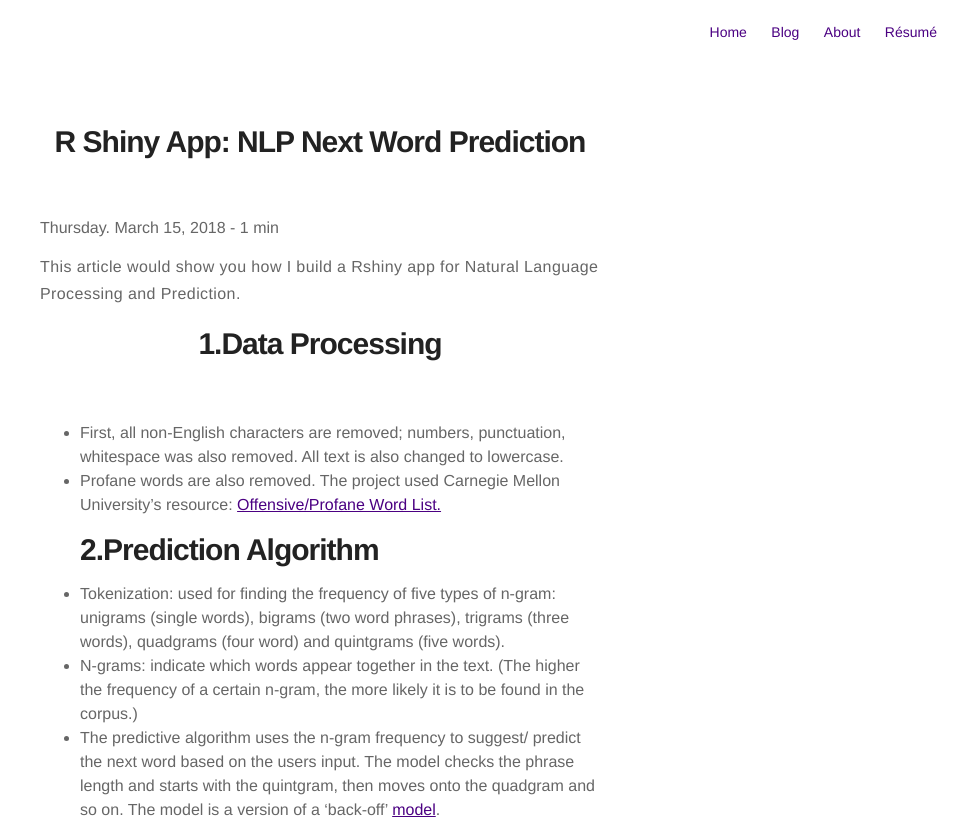
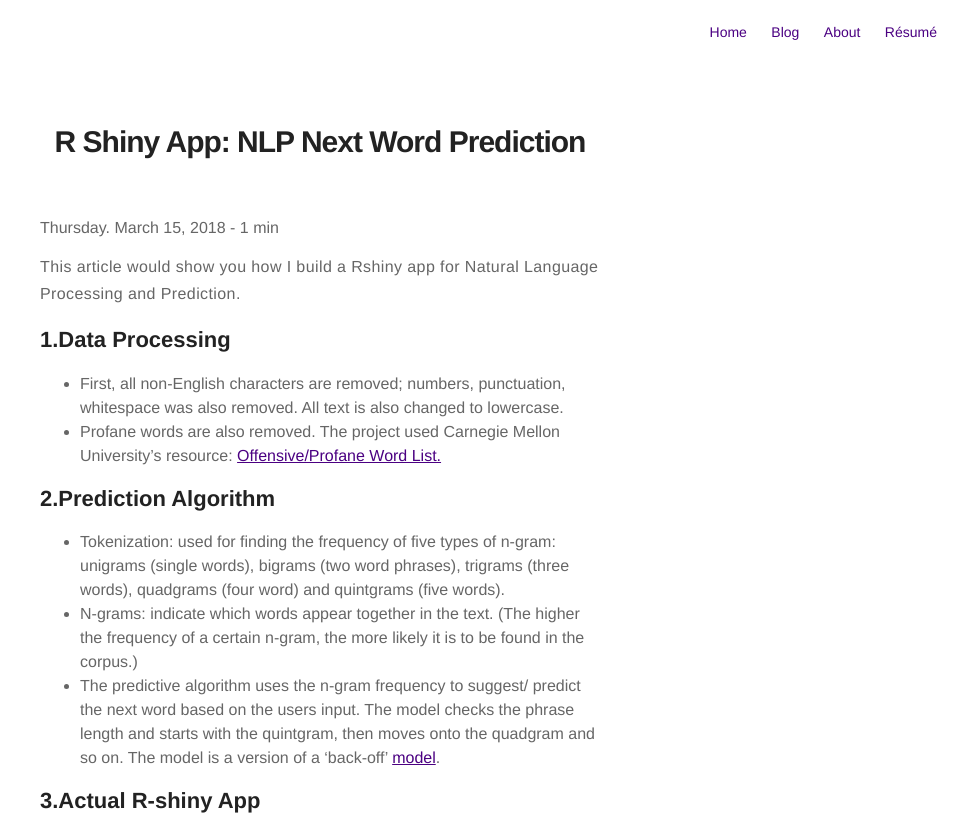
Before and after one commit to austinaoliu/austinaoliu.github.io, a Jekyll site: the page built from _posts/2018-03-10-NLP-RShiny-App.markdown, in a window 1280 px wide. Shown: the top 836 px of the page, without its empty margins (320-1280 px from the left). Built offline with Jekyll 4.4.1, drawn with Linux system fonts in a browser that asks for light colours.

```diff
--- a/_posts/2018-03-10-NLP-RShiny-App.markdown
+++ b/_posts/2018-03-10-NLP-RShiny-App.markdown
@@ -11,14 +11,17 @@ description: How can Natural Language Processing predict your next word
 
 This article would show you how I build a Rshiny app for Natural Language Processing and Prediction.
 
-# 1.Data Processing
+## 1.Data Processing
 * First, all non-English characters are removed; numbers, punctuation, whitespace was also removed. All text is also changed to lowercase.
 * Profane words are also removed. The project used Carnegie Mellon University's resource: [Offensive/Profane Word List.](https://www.cs.cmu.edu/~biglou/resources/bad-words.txt)
-# 2.Prediction Algorithm
+
+## 2.Prediction Algorithm
 * Tokenization: used for finding the frequency of five types of n-gram: unigrams (single words), bigrams (two word phrases), trigrams (three words), quadgrams (four word) and quintgrams (five words).
 * N-grams: indicate which words appear together in the text. (The higher the frequency of a certain n-gram, the more likely it is to be found in the corpus.)
 * The predictive algorithm uses the n-gram frequency to suggest/ predict the next word based on the users input. The model checks the phrase length and starts with the quintgram, then moves onto the quadgram and so on. The model is a version of a 'back-off' [model](https://en.wikipedia.org/wiki/Katz%27s_back-off_model).
-# 3.Actual R-shiny App
-This is the [R-Shiny app](https://austin-liu.shinyapps.io/NLPNextWordPredicition/) based on N-gram Human Language Processing.
+
+## 3.Actual R-shiny App
+
+#### This is the [R-Shiny app](https://austin-liu.shinyapps.io/NLPNextWordPredicition/) based on N-gram Human Language Processing.
 
 ![Test Image](https://github.com/aoliu95/aoliu95.github.io/raw/master/assets/images/NLP.png)
```
